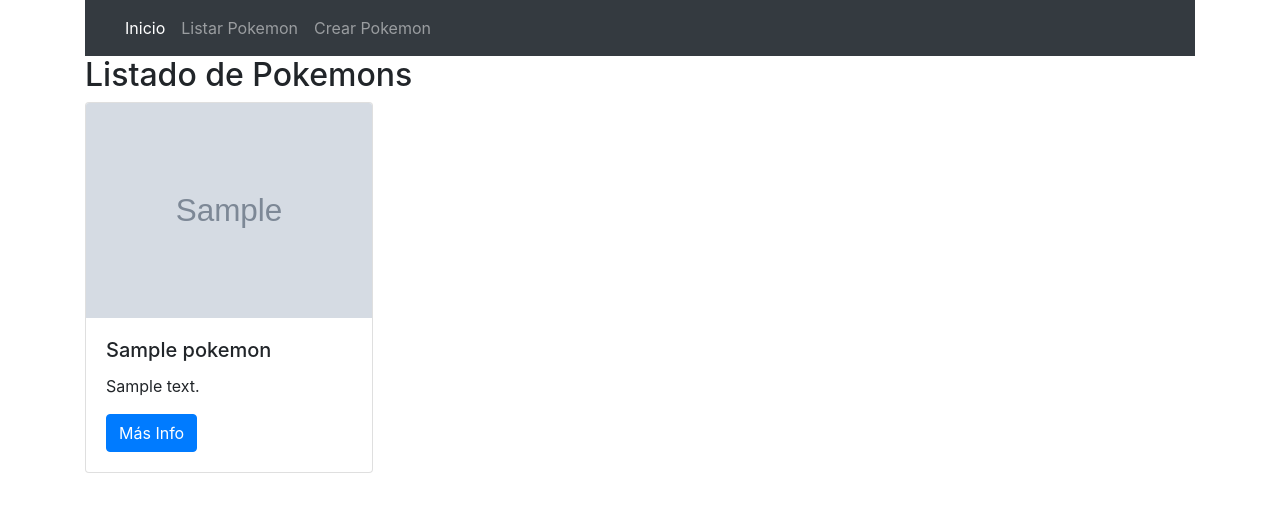
After one commit to moycarretero/pokeapp-ptnov21, a Symfony app: template templates/pokemons/listPokemons.html.twig in a window 1280 px wide. The commit adds this page. Shown: the top 512 px of the page. Run offline with Twig, Linux system fonts and the light colour scheme; the template is opened without the code that fills it: most values are stand-ins (such as "Sample title", 1, 10 or a date in 2020); grey boxes marked "Sample" are stand-in pictures; some libraries are stand-ins or nearby versions.

Commit message:
Listado de pokemons

```diff
--- /dev/null
+++ b/templates/pokemons/basePokemon.html.twig
@@ -0,0 +1,33 @@
+<!DOCTYPE html>
+<html>
+	<head>
+		<meta charset="UTF-8">
+		<link rel="stylesheet" href="https://stackpath.bootstrapcdn.com/bootstrap/4.5.2/css/bootstrap.min.css" integrity="sha384-JcKb8q3iqJ61gNV9KGb8thSsNjpSL0n8PARn9HuZOnIxN0hoP+VmmDGMN5t9UJ0Z" crossorigin="anonymous">
+		<title>
+			{% block title %}Welcome!
+			{% endblock %}
+		</title>
+		{% block stylesheets %}{% endblock %}
+	</head>
+	<body>
+		<div class="container">
+			<nav class="navbar navbar-expand-lg navbar-dark bg-dark">
+				<a class="navbar-brand" href="#"><img height="35px" src="{# LOGO #}"></a>
+				<button class="navbar-toggler" type="button" data-toggle="collapse" data-target="#navbarNavAltMarkup" aria-controls="navbarNavAltMarkup" aria-expanded="false" aria-label="Toggle navigation">
+					<span class="navbar-toggler-icon"></span>
+				</button>
+				<div class="collapse navbar-collapse" id="navbarNavAltMarkup">
+					<div class="navbar-nav">
+						<a class="nav-link active" href="#">Inicio
+							<span class="sr-only">(current)</span>
+						</a>
+						<a class="nav-link" href="#">Listar Pokemon</a>
+						<a class="nav-link" href="#">Crear Pokemon</a>
+					</div>
+				</div>
+			</nav>
+      {% block body %}{% endblock %}
+			{% block js %}{% endblock %}
+		</div>
+	</body>
+</html>
--- /dev/null
+++ b/templates/pokemons/listPokemons.html.twig
@@ -0,0 +1,22 @@
+{% extends 'pokemons/basePokemon.html.twig' %}
+
+{% block body %}
+	<h2>Listado de Pokemons
+	</h2>
+	<div class="row row-cols-1 row-cols-md-2">
+		{% for pokemon in pokemons %}
+			<div class="col mb-4">
+				<div class="card" style="width: 18rem;">
+					<img src="{{ pokemon.image }}" class="card-img-top">
+					<div class="card-body">
+						<h5 class="card-title">{{ pokemon.name }}</h5>
+
+						<p class="card-text">{{ pokemon.description }}</p>
+
+						<a href="#" class="btn btn-primary">Más Info</a>
+					</div>
+				</div>
+			</div>
+			{% endfor %}
+		</div>
+	{% endblock %}
```
Also changed, not shown: src/Controller/PokemonController.php (+50 -12 lines), templates/pokemons/showPokemon.html.twig (+9 -28 lines).
